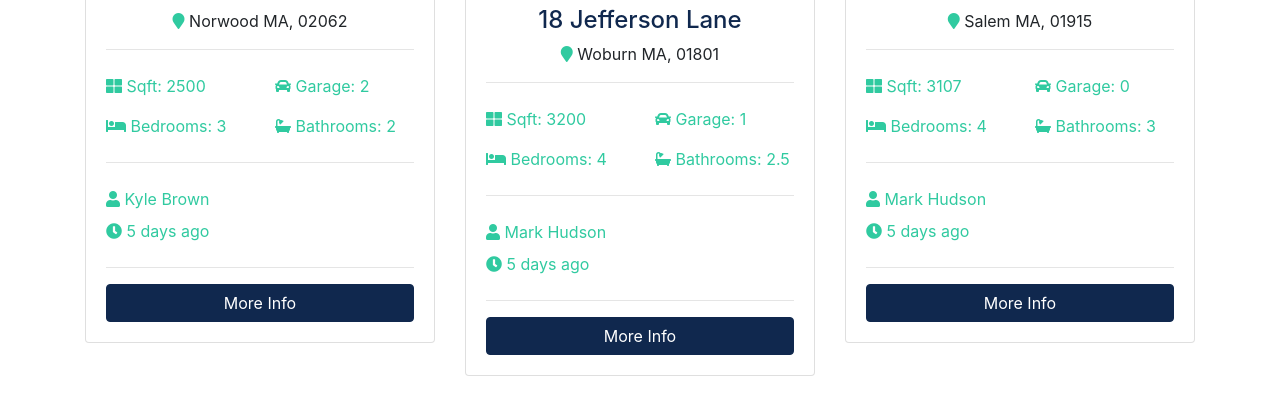
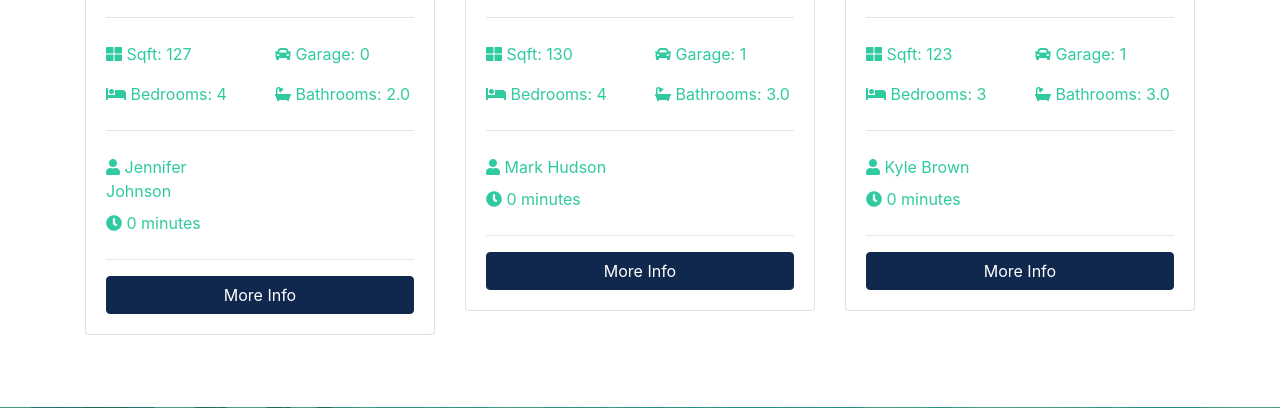
Before and after one commit to motazabdou/realestate_project, a Django app: page / in a window 1280 px wide. Shown: the part 1186-1594 px from the top of the page. Run offline with Django 4.2, Linux system fonts and the light colour scheme; data comes from the database, SQL or seed files in the repository; some libraries are stand-ins or nearby versions; some web fonts are replaced.

Commit message:
Added context to index view to dynamically render data from database

```diff
--- a/pages/views.py
+++ b/pages/views.py
@@ -1,9 +1,17 @@
 from django.shortcuts import render
 from django.http import HttpResponse
+from listings.models import Listing
 
 def index(request):
-    return render(request, 'pages/index.html')
+    """ Render index page """
+    # [:number] limits entries to specified number
+    listings = Listing.objects.order_by('-list_date').filter(is_published=True)[:3]
+    context = {
+        'listings': listings
+    }
+    return render(request, 'pages/index.html', context)
 
 
 def about(request):
+    """ render about page """
     return render(request, 'pages/about.html')
--- a/templates/pages/index.html
+++ b/templates/pages/index.html
@@ -1,5 +1,5 @@
 {% extends 'base.html' %}
-
+{% load humanize %}
 {% load static %}
 
 {% block title %}
@@ -118,133 +118,49 @@
       <h3 class="text-center mb-3">Latest Listings</h3>
       <div class="row">
         <!-- Listing 1 -->
+        {% for listing in listings %}
           <div class="col-md-6 col-lg-4 mb-4">
             <div class="card listing-preview">
-            <img class="card-img-top" src="/static/img/homes/home-1.jpg" alt="">
+              <img class="card-img-top listing-main-img" src="{{ listing.photo_main.url }}" alt="">
               <div class="card-img-overlay">
                 <h2>
-                <span class="badge badge-secondary text-white">$490,000</span>
+                  <span class="badge badge-secondary text-white">€{{ listing.price | intcomma }}</span>
                 </h2>
               </div>
               <div class="card-body">
                 <div class="listing-heading text-center">
-                <h4 class="text-primary">45 Drivewood Circle</h4>
+                  <h5 class="text-primary">{{ listing.title }}</h5>
                   <p>
-                  <i class="fas fa-map-marker text-secondary"></i> Norwood MA, 02062</p>
+                    <i class="fas fa-map-marker text-secondary"></i> {{ listing.city }}</p>
                 </div>
                 <hr>
                 <div class="row py-2 text-secondary">
                   <div class="col-6">
-                  <i class="fas fa-th-large"></i> Sqft: 2500</div>
+                    <i class="fas fa-th-large"></i> Sqft: {{ listing.sqft }}</div>
                   <div class="col-6">
-                  <i class="fas fa-car"></i> Garage: 2</div>
+                    <i class="fas fa-car"></i> Garage: {{ listing.garage }}</div>
                 </div>
                 <div class="row py-2 text-secondary">
                   <div class="col-6">
-                  <i class="fas fa-bed"></i> Bedrooms: 3</div>
+                    <i class="fas fa-bed"></i> Bedrooms: {{ listing.bedrooms }}</div>
                   <div class="col-6">
-                  <i class="fas fa-bath"></i> Bathrooms: 2</div>
+                    <i class="fas fa-bath"></i> Bathrooms: {{ listing.bathrooms }}</div>
                 </div>
                 <hr>
                 <div class="row py-2 text-secondary">
                   <div class="col-6">
-                  <i class="fas fa-user"></i> Kyle Brown</div>
+                    <i class="fas fa-user"></i> {{ listing.realtor }}</div>
                 </div>
                 <div class="row text-secondary pb-2">
                   <div class="col-6">
-                  <i class="fas fa-clock"></i> 5 days ago</div>
+                    <i class="fas fa-clock"></i> {{ listing.list_date | timesince }}</div>
                 </div>
                 <hr>
-              <a href="listing.html" class="btn btn-primary btn-block">More Info</a>
+                <a href="{% url 'listing' listing.id %}" class="btn btn-primary btn-block">More Info</a>
               </div>
             </div>
           </div>
-
-        <!-- Listing 2 -->
-        <div class="col-md-6 col-lg-4 mb-4">
-          <div class="card listing-preview">
-            <img class="card-img-top" src="/static/img/homes/home-2.jpg" alt="">
-            <div class="card-img-overlay">
-              <h2>
-                <span class="badge badge-secondary text-white">$550,000</span>
-              </h2>
-            </div>
-            <div class="card-body">
-              <div class="listing-heading text-center">
-                <h4 class="text-primary">18 Jefferson Lane</h4>
-                <p>
-                  <i class="fas fa-map-marker text-secondary"></i> Woburn MA, 01801</p>
-              </div>
-              <hr>
-              <div class="row py-2 text-secondary">
-                <div class="col-6">
-                  <i class="fas fa-th-large"></i> Sqft: 3200</div>
-                <div class="col-6">
-                  <i class="fas fa-car"></i> Garage: 1</div>
-              </div>
-              <div class="row py-2 text-secondary">
-                <div class="col-6">
-                  <i class="fas fa-bed"></i> Bedrooms: 4</div>
-                <div class="col-6">
-                  <i class="fas fa-bath"></i> Bathrooms: 2.5</div>
-              </div>
-              <hr>
-              <div class="row py-2 text-secondary">
-                <div class="col-6">
-                  <i class="fas fa-user"></i> Mark Hudson</div>
-              </div>
-              <div class="row text-secondary pb-2">
-                <div class="col-6">
-                  <i class="fas fa-clock"></i> 5 days ago</div>
-              </div>
-              <hr>
-              <a href="listing.html" class="btn btn-primary btn-block">More Info</a>
-            </div>
-          </div>
-        </div>
-
-        <!-- Listing 3 -->
-        <div class="col-md-6 col-lg-4 mb-4">
-          <div class="card listing-preview">
-            <img class="card-img-top" src="/static/img/homes/home-3.jpg" alt="">
-            <div class="card-img-overlay">
-              <h2>
-                <span class="badge badge-secondary text-white">$580,000</span>
-              </h2>
-            </div>
-            <div class="card-body">
-              <div class="listing-heading text-center">
-                <h4 class="text-primary">187 Woodrow Street</h4>
-                <p>
-                  <i class="fas fa-map-marker text-secondary"></i> Salem MA, 01915</p>
-              </div>
-              <hr>
-              <div class="row py-2 text-secondary">
-                <div class="col-6">
-                  <i class="fas fa-th-large"></i> Sqft: 3107</div>
-                <div class="col-6">
-                  <i class="fas fa-car"></i> Garage: 0</div>
-              </div>
-              <div class="row py-2 text-secondary">
-                <div class="col-6">
-                  <i class="fas fa-bed"></i> Bedrooms: 4</div>
-                <div class="col-6">
-                  <i class="fas fa-bath"></i> Bathrooms: 3</div>
-              </div>
-              <hr>
-              <div class="row py-2 text-secondary">
-                <div class="col-6">
-                  <i class="fas fa-user"></i> Mark Hudson</div>
-              </div>
-              <div class="row text-secondary pb-2">
-                <div class="col-6">
-                  <i class="fas fa-clock"></i> 5 days ago</div>
-              </div>
-              <hr>
-              <a href="listing.html" class="btn btn-primary btn-block">More Info</a>
-            </div>
-          </div>
-        </div>
+        {% endfor %}
 
       </div>
     </div>
```
Lines whose indentation alone changed are shown as unchanged.
